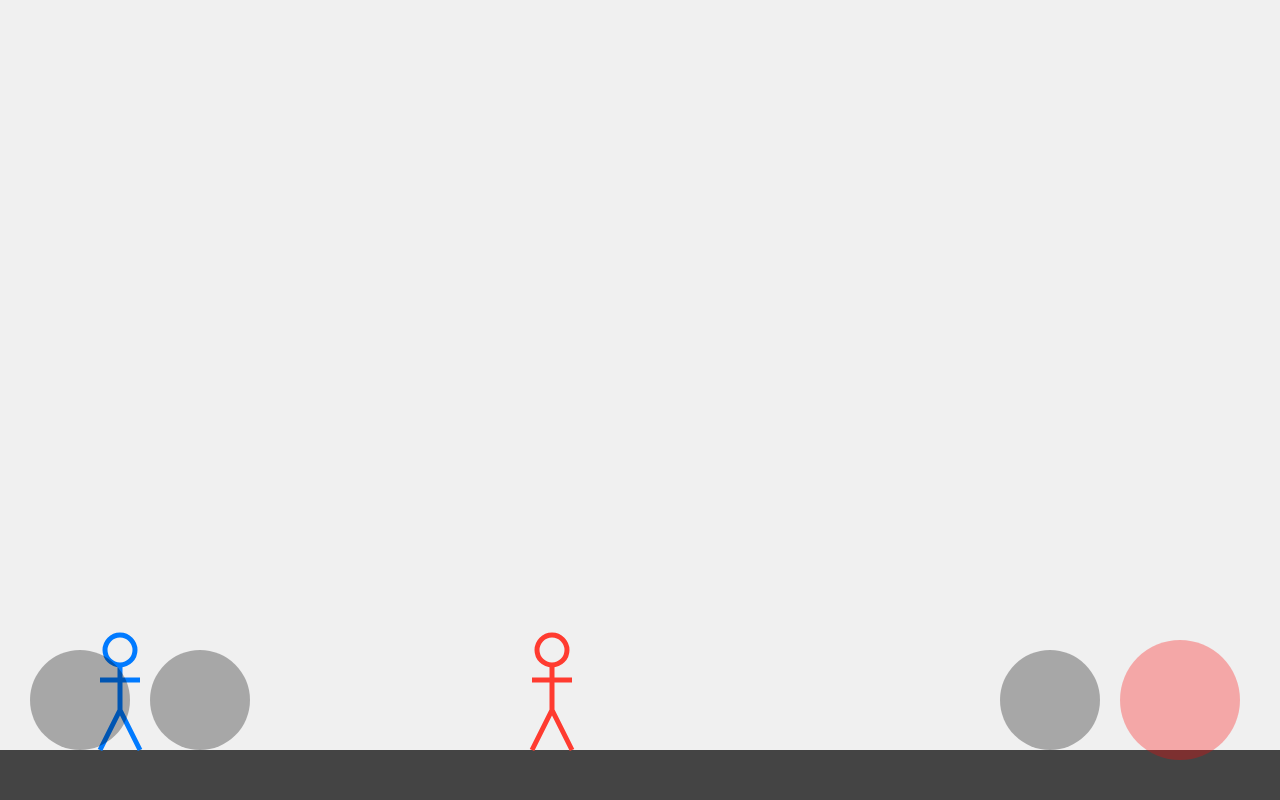
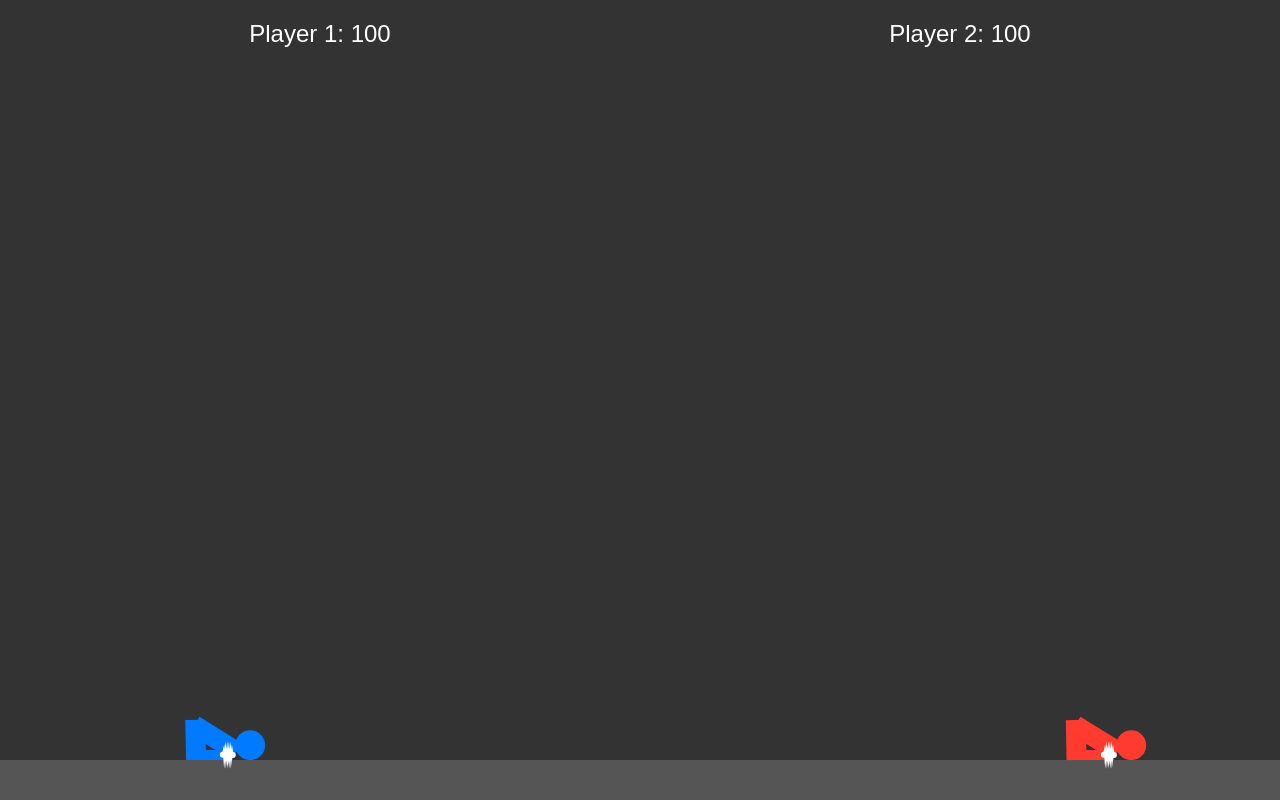
Before and after one commit to mymcworld3-droid/stick-man-battle, a website: page index.html in a window 1280 px wide. Drawn offline with nearby package versions, Linux system fonts and the light colour scheme.

Commit message:
Update game title and improve UI layout

```diff
--- a/index.html
+++ b/index.html
@@ -3,238 +3,125 @@
 <head>
     <meta charset="UTF-8">
     <meta name="viewport" content="width=device-width, initial-scale=1.0, maximum-scale=1.0, user-scalable=no">
-    <title>竹竿人平板大戰</title>
+    <title>竹竿人醉酒對決</title>
+    <script src="https://cdnjs.cloudflare.com/ajax/libs/matter-js/0.19.0/matter.min.js"></script>
     <style>
-        body {
-            margin: 0;
-            padding: 0;
-            display: flex;
-            justify-content: center;
-            align-items: center;
-            height: 100vh;
-            background: #222;
-            overflow: hidden;
-            touch-action: none; /* 防止平板瀏覽器預設的縮放與滾動 */
-        }
-        canvas {
-            background: #f0f0f0;
-            max-width: 100%;
-            max-height: 100%;
-        }
-        /* 虛擬按鈕提示（可選，目前直接畫在 Canvas 裡） */
-        .ui-layer {
-            position: absolute;
-            bottom: 20px;
-            width: 100%;
-            display: flex;
-            justify-content: space-between;
-            padding: 0 50px;
-            pointer-events: none;
-            box-sizing: border-box;
+        body { margin: 0; overflow: hidden; background: #1a1a1a; touch-action: none; }
+        canvas { display: block; }
+        #ui {
+            position: absolute; top: 20px; width: 100%;
+            display: flex; justify-content: space-around;
+            color: white; font-family: Arial; font-size: 24px; pointer-events: none;
         }
     </style>
 </head>
 <body>
 
-<canvas id="gameCanvas"></canvas>
+<div id="ui">
+    <div id="p1-hp">Player 1: 100</div>
+    <div id="p2-hp">Player 2: 100</div>
+</div>
 
 <script>
-const canvas = document.getElementById('gameCanvas');
-const ctx = canvas.getContext('2d');
+const { Engine, Render, Runner, Bodies, Composite, Constraint, Vector, Events } = Matter;
 
-// 自動調整畫布大小
-function resize() {
-    canvas.width = window.innerWidth;
-    canvas.height = window.innerHeight;
-}
-window.addEventListener('resize', resize);
-resize();
+// 初始化引擎
+const engine = Engine.create();
+const world = engine.world;
+const render = Render.create({
+    element: document.body,
+    engine: engine,
+    options: {
+        width: window.innerWidth,
+        height: window.innerHeight,
+        wireframes: false, // 設為 false 顯示顏色
+        background: '#333'
+    }
+});
 
-const gravity = 0.7;
+Render.run(render);
+Runner.run(Runner.create(), engine);
 
-class Fighter {
-    constructor({ position, velocity, color, offset }) {
-        this.position = position;
-        this.velocity = velocity;
-        this.width = 40;
-        this.height = 120;
-        this.color = color;
-        this.isAttacking = false;
-        this.health = 100;
-        this.attackBox = {
-            position: { x: this.position.x, y: this.position.y },
-            offset,
-            width: 80,
-            height: 50
-        };
-    }
+// 建立地面
+const ground = Bodies.rectangle(window.innerWidth/2, window.innerHeight - 20, window.innerWidth, 40, { isStatic: true, render: { fillStyle: '#555' } });
+Composite.add(world, ground);
 
-    draw() {
-        // 繪製竹竿人 (簡單線條風格)
-        ctx.strokeStyle = this.color;
-        ctx.lineWidth = 5;
-        const x = this.position.x + this.width / 2;
-        const y = this.position.y;
+// 建立火柴人函式
+function createRagdoll(x, y, color) {
+    const group = Matter.Body.nextGroup(true);
 
-        // 頭
-        ctx.beginPath();
-        ctx.arc(x, y + 20, 15, 0, Math.PI * 2);
-        ctx.stroke();
-        // 身體
-        ctx.beginPath();
-        ctx.moveTo(x, y + 35);
-        ctx.lineTo(x, y + 80);
-        // 手
-        ctx.moveTo(x - 20, y + 50);
-        ctx.lineTo(x + 20, y + 50);
-        // 腳
-        ctx.moveTo(x, y + 80);
-        ctx.lineTo(x - 20, y + 120);
-        ctx.moveTo(x, y + 80);
-        ctx.lineTo(x + 20, y + 120);
-        ctx.stroke();
+    // 身體各部位
+    const head = Bodies.circle(x, y - 80, 15, { collisionFilter: { group: group }, render: { fillStyle: color } });
+    const chest = Bodies.rectangle(x, y - 40, 20, 50, { collisionFilter: { group: group }, render: { fillStyle: color } });
+    const arm = Bodies.rectangle(x + 20, y - 55, 40, 10, { collisionFilter: { group: group }, render: { fillStyle: color } });
 
-        if (this.isAttacking) {
-            ctx.fillStyle = "rgba(255, 0, 0, 0.5)";
-            ctx.fillRect(this.attackBox.position.x, this.attackBox.position.y, this.attackBox.width, this.attackBox.height);
-        }
-    }
+    // 連結身體 (脖子)
+    const neck = Constraint.create({
+        bodyA: head, bodyB: chest,
+        pointB: { x: 0, y: -25 },
+        stiffness: 0.2, render: { visible: false }
+    });
 
-    update() {
-        this.draw();
-        this.attackBox.position.x = this.position.x + this.attackBox.offset.x;
-        this.attackBox.position.y = this.position.y + 20;
+    // 連結手臂 (肩膀)
+    const shoulder = Constraint.create({
+        bodyA: chest, bodyB: arm,
+        pointA: { x: 10, y: -15 },
+        pointB: { x: -20, y: 0 },
+        stiffness: 0.4, render: { visible: true, strokeStyle: '#fff' }
+    });
 
-        this.position.x += this.velocity.x;
-        this.position.y += this.velocity.y;
+    // 腳部固定 (讓角色稍微站立但會晃)
+    const leg = Bodies.rectangle(x, y, 20, 40, { collisionFilter: { group: group }, render: { fillStyle: color } });
+    const waist = Constraint.create({
+        bodyA: chest, bodyB: leg,
+        pointA: { x: 0, y: 25 },
+        pointB: { x: 0, y: -20 },
+        stiffness: 0.1, render: { visible: false }
+    });
 
-        if (this.position.y + this.height + this.velocity.y >= canvas.height - 50) {
-            this.velocity.y = 0;
-            this.position.y = canvas.height - 50 - this.height;
-        } else {
-            this.velocity.y += gravity;
-        }
-    }
+    Composite.add(world, [head, chest, arm, leg, neck, shoulder, waist]);
 
-    attack() {
-        this.isAttacking = true;
-        setTimeout(() => { this.isAttacking = false; }, 150);
-    }
+    return { head, chest, arm };
 }
 
-const player = new Fighter({
-    position: { x: 100, y: 0 },
-    velocity: { x: 0, y: 0 },
-    color: '#007AFF', // 經典藍
-    offset: { x: 20, y: 0 }
+const player1 = createRagdoll(200, window.innerHeight - 100, '#007AFF');
+const player2 = createRagdoll(window.innerWidth - 200, window.innerHeight - 100, '#FF3B30');
+
+// 射擊邏輯
+function shoot(fighter, direction) {
+    // 讓手臂向上旋轉力矩
+    Matter.Body.applyForce(fighter.arm, fighter.arm.position, { x: 0, y: -0.02 });
+
+    // 建立子彈
+    const bullet = Bodies.circle(fighter.arm.position.x + (30 * direction), fighter.arm.position.y, 5, {
+        frictionAir: 0,
+        render: { fillStyle: 'yellow' }
+    });
+    Matter.Body.setVelocity(bullet, { x: 15 * direction, y: -2 });
+    Composite.add(world, bullet);
+
+    // 後座力推動身體
+    Matter.Body.applyForce(fighter.chest, fighter.chest.position, { x: -0.01 * direction, y: 0 });
+
+    // 子彈消失計時
+    setTimeout(() => Composite.remove(world, bullet), 2000);
+}
+
+// 平板觸控事件
+window.addEventListener('touchstart', (e) => {
+    const touchX = e.touches[0].clientX;
+    if (touchX < window.innerWidth / 2) {
+        shoot(player1, 1);
+    } else {
+        shoot(player2, -1);
+    }
 });
 
-const enemy = new Fighter({
-    position: { x: canvas.width - 150, y: 0 },
-    velocity: { x: 0, y: 0 },
-    color: '#FF3B30', // 經典紅
-    offset: { x: -60, y: 0 }
+// 視窗調整
+window.addEventListener('resize', () => {
+    render.canvas.width = window.innerWidth;
+    render.canvas.height = window.innerHeight;
 });
-
-// 遊戲狀態偵測
-const keys = { left: false, right: false };
-
-function animate() {
-    window.requestAnimationFrame(animate);
-    ctx.clearRect(0, 0, canvas.width, canvas.height);
-
-    // 地面
-    ctx.fillStyle = '#444';
-    ctx.fillRect(0, canvas.height - 50, canvas.width, 50);
-
-    player.update();
-    enemy.update();
-
-    // 簡單的 AI (讓對手會動)
-    if (enemy.position.x > player.position.x + 100) enemy.velocity.x = -2;
-    else if (enemy.position.x < player.position.x - 100) enemy.velocity.x = 2;
-    else {
-        enemy.velocity.x = 0;
-        if (Math.random() < 0.02) enemy.attack();
-    }
-
-    // 玩家移動
-    player.velocity.x = 0;
-    if (keys.left) player.velocity.x = -7;
-    if (keys.right) player.velocity.x = 7;
-
-    // 碰撞偵測
-    if (player.isAttacking &&
-        player.attackBox.position.x < enemy.position.x + enemy.width &&
-        player.attackBox.position.x + player.attackBox.width > enemy.position.x &&
-        player.attackBox.position.y < enemy.position.y + enemy.height &&
-        player.attackBox.position.y + player.attackBox.height > enemy.position.y
-    ) {
-        enemy.health -= 0.5;
-        player.isAttacking = false;
-    }
-
-    drawControls();
-}
-
-// 繪製虛擬按鈕介面
-function drawControls() {
-    ctx.globalAlpha = 0.3;
-    ctx.fillStyle = "black";
-
-    // 左移動
-    ctx.beginPath();
-    ctx.arc(80, canvas.height - 100, 50, 0, Math.PI * 2);
-    ctx.fill();
-
-    // 右移動
-    ctx.beginPath();
-    ctx.arc(200, canvas.height - 100, 50, 0, Math.PI * 2);
-    ctx.fill();
-
-    // 攻擊 (右側)
-    ctx.fillStyle = "red";
-    ctx.beginPath();
-    ctx.arc(canvas.width - 100, canvas.height - 100, 60, 0, Math.PI * 2);
-    ctx.fill();
-
-    // 跳躍 (右側)
-    ctx.fillStyle = "black";
-    ctx.beginPath();
-    ctx.arc(canvas.width - 230, canvas.height - 100, 50, 0, Math.PI * 2);
-    ctx.fill();
-
-    ctx.globalAlpha = 1.0;
-}
-
-// 觸控事件處理
-canvas.addEventListener('touchstart', handleTouch);
-canvas.addEventListener('touchend', handleTouchEnd);
-
-function handleTouch(e) {
-    e.preventDefault();
-    for (let i = 0; i < e.touches.length; i++) {
-        const touch = e.touches[i];
-        const tx = touch.clientX;
-        const ty = touch.clientY;
-
-        // 判斷點擊區域
-        if (tx < 130 && ty > canvas.height - 200) keys.left = true;
-        if (tx > 150 && tx < 300 && ty > canvas.height - 200) keys.right = true;
-        if (tx > canvas.width - 180 && ty > canvas.height - 200) player.attack();
-        if (tx > canvas.width - 300 && tx < canvas.width - 180 && ty > canvas.height - 200) {
-            if (player.position.y > canvas.height - 200) player.velocity.y = -20;
-        }
-    }
-}
-
-function handleTouchEnd(e) {
-    // 簡單重設 (實際開發可用 touch identifier 追蹤)
-    keys.left = false;
-    keys.right = false;
-}
-
-animate();
 </script>
 </body>
 </html>
```
